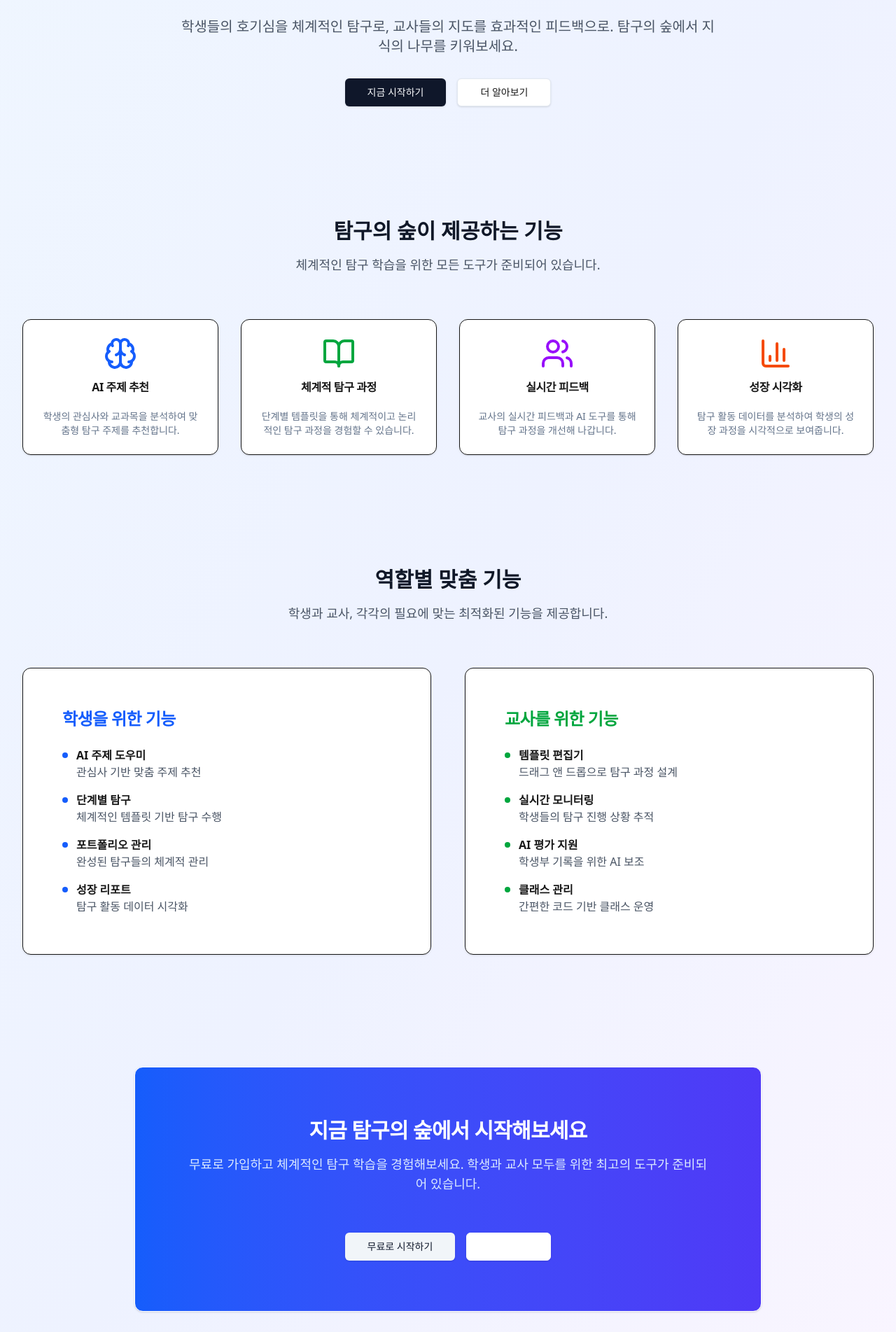
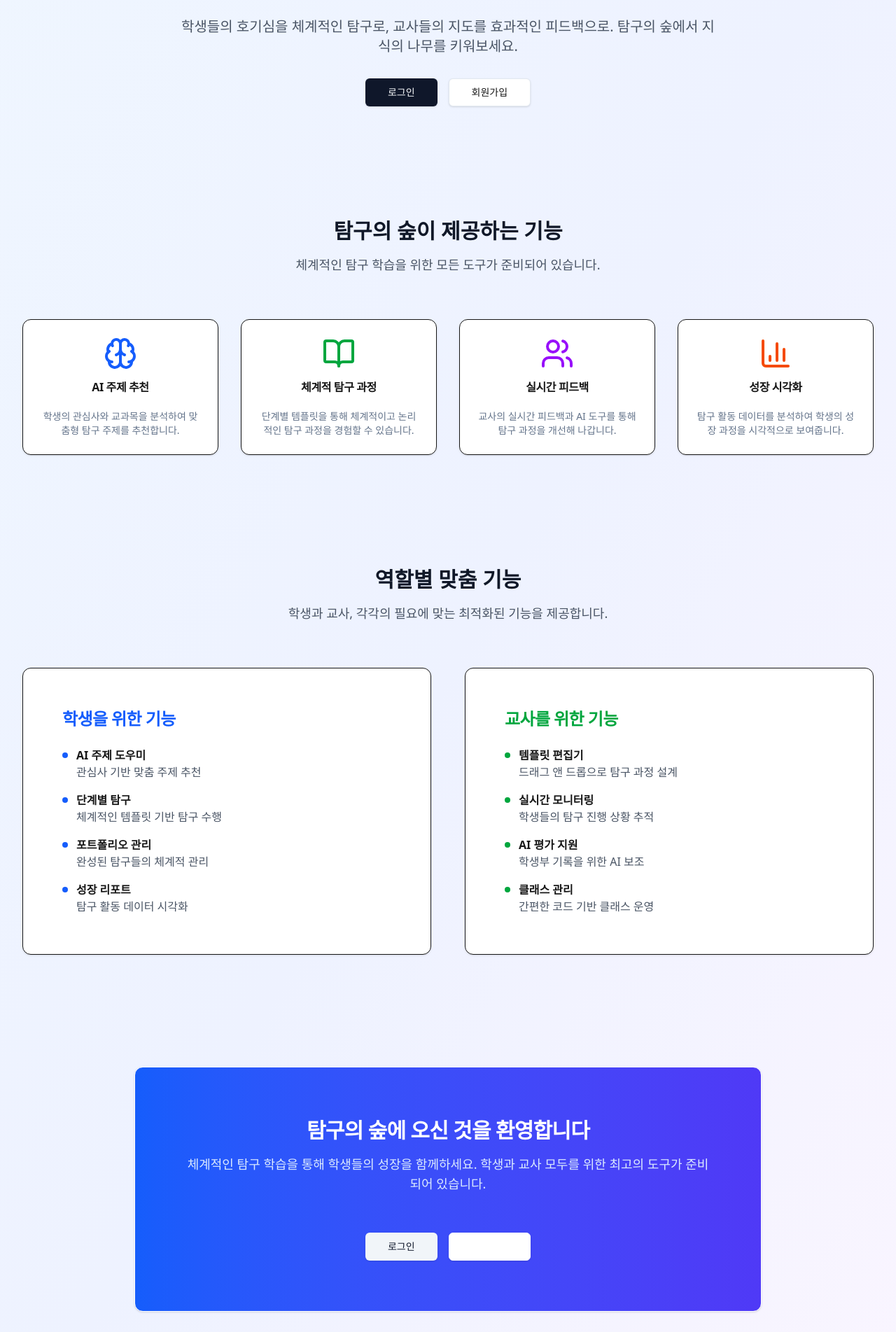
Before and after one commit to kimje11/forest, a Next.js app: page / in a window 1280 px wide. Shown: the part 197-2100 px from the top of the page at 70% size. Built offline with nearby package versions, Linux system fonts and the light colour scheme; no server answers.

Commit message:
UI: 홈페이지 버튼 수정 - 무료시작하기/데모보기 제거하고 로그인/회원가입으로 변경

```diff
--- a/src/app/page.tsx
+++ b/src/app/page.tsx
@@ -38,14 +38,16 @@ export default function Home() {
             탐구의 숲에서 지식의 나무를 키워보세요.
           </p>
           <div className="flex gap-4 justify-center">
-            <Link href="/auth/register">
+            <Link href="/auth/login">
               <Button size="lg" className="px-8">
-                지금 시작하기
+                로그인
               </Button>
             </Link>
-            <Button size="lg" variant="outline" className="px-8">
-              더 알아보기
-            </Button>
+            <Link href="/auth/register">
+              <Button size="lg" variant="outline" className="px-8">
+                회원가입
+              </Button>
+            </Link>
           </div>
         </section>
 
@@ -202,23 +204,25 @@ export default function Home() {
           <Card className="max-w-4xl mx-auto p-12 bg-gradient-to-r from-blue-600 to-indigo-600 text-white">
             <CardHeader>
               <CardTitle className="text-3xl mb-4 text-white">
-                지금 탐구의 숲에서 시작해보세요
+                탐구의 숲에 오신 것을 환영합니다
               </CardTitle>
               <CardDescription className="text-blue-100 text-lg">
-                무료로 가입하고 체계적인 탐구 학습을 경험해보세요.
+                체계적인 탐구 학습을 통해 학생들의 성장을 함께하세요.
                 학생과 교사 모두를 위한 최고의 도구가 준비되어 있습니다.
               </CardDescription>
             </CardHeader>
             <CardContent>
               <div className="flex gap-4 justify-center mt-8">
-                <Link href="/auth/register">
+                <Link href="/auth/login">
                   <Button size="lg" variant="secondary" className="px-8">
-                    무료로 시작하기
+                    로그인
                   </Button>
                 </Link>
-                <Button size="lg" variant="outline" className="px-8 text-white border-white hover:bg-white hover:text-blue-600">
-                  데모 보기
-                </Button>
+                <Link href="/auth/register">
+                  <Button size="lg" variant="outline" className="px-8 text-white border-white hover:bg-white hover:text-blue-600">
+                    회원가입
+                  </Button>
+                </Link>
               </div>
             </CardContent>
           </Card>
```
